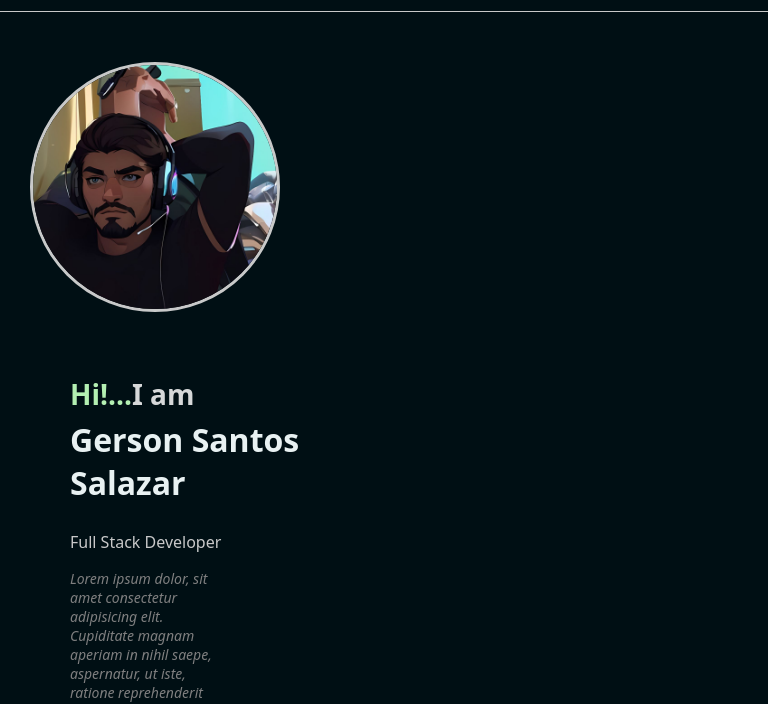
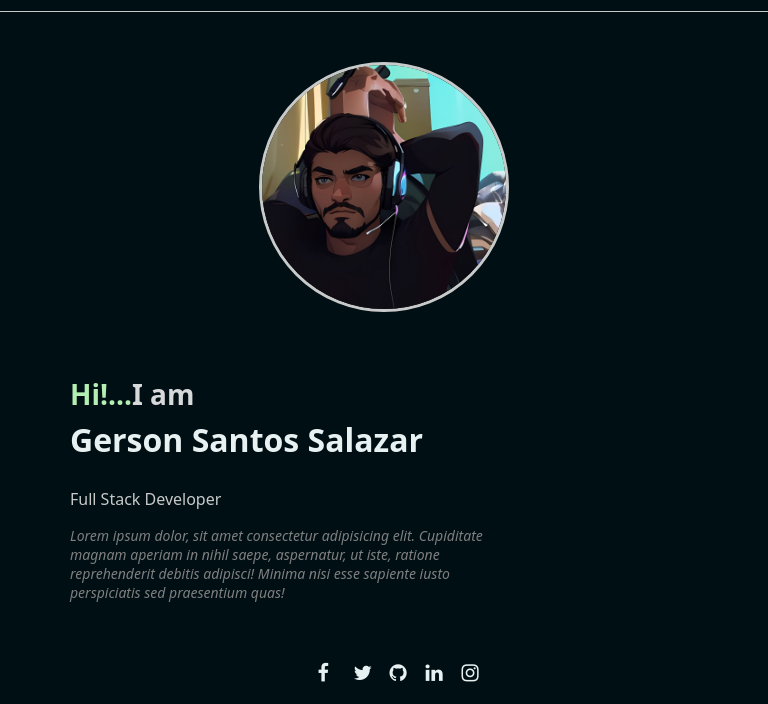
Before and after one commit to Gmsantos2/portfolio, a plain HTML site: page index.html in a window 768 px wide. Shown: the part 88-792 px from the top of the page. Drawn offline with nearby package versions, Linux system fonts and the light colour scheme.

Commit message:
add styles and responsive divs

```diff
--- a/assets/css/style.css
+++ b/assets/css/style.css
@@ -33,7 +33,9 @@ body{
 }
 /* Tablets */
 @media (min-width: 767px) {
-
+  .text-pre{
+    width: 250px;
+  }
   .btn--open {
     display: none;
   }
@@ -52,6 +54,7 @@ body{
 }
 /* Desktops */
 @media (min-width: 1024px) {
+
 
 }
 h1{
@@ -100,14 +103,16 @@ span{
     margin: 15px 15px 15px 35px;
 }
 .box-pre{
+  max-width: 1024px;
   display:flex;
+  margin: 0 20px ;
   justify-content: space-around;
-  margin-left: 30px ;
-  margin-right: 20px ;
   gap: 15px;
 }
 .circular-landspace {
-  display: inline-block;
+  text-align: center;
+  display: block;
+  margin: 0 auto;
   position: relative;
   width: 250px;
   height: 250px;
@@ -120,11 +125,10 @@ span{
   width: auto;
   height: 100%;
   margin-left: -145px;
+
 }
 .text-pre{
-  display: inline-block;
-  width: 250px;
-  margin: 25px 20px 20px 10px  ;
+  padding: 25px 20px 20px 10px  ;
 }
 .text{
   font-size: 14px;
@@ -365,6 +369,9 @@ button {
 } */
 /* móviles */
 @media (max-width: 768px) {
+  .text-pre{
+    width: 100%;
+  }
   .header_menu {
     position: fixed;
     top: 0;
@@ -397,7 +404,7 @@ button {
 
   .foll-row{
     flex-direction: row;
-    justify-content: flex-start;
+    justify-content: center;
     padding-left: 15px;
   }
   .card{
```
